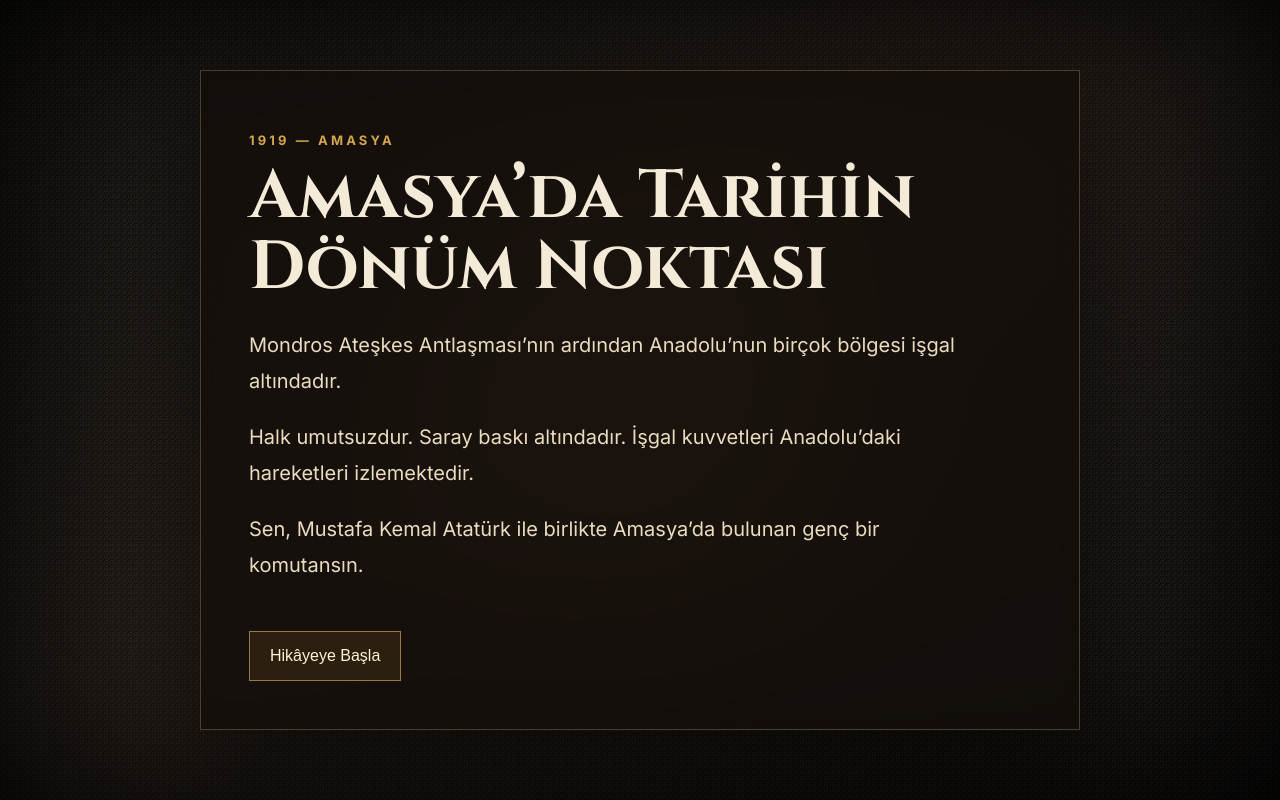
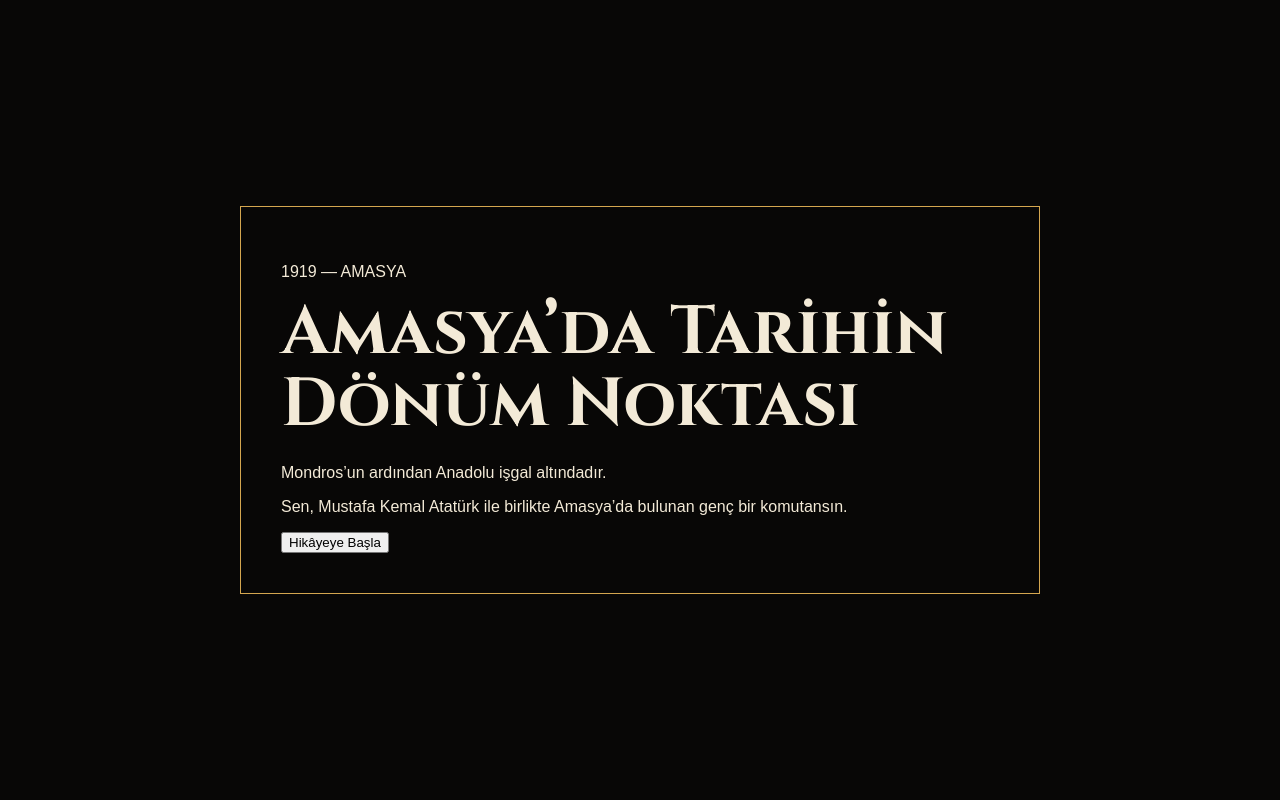
Before and after one commit to AYEXdws/yeniden-basla, a React (Vite) app: page / in a window 1280 px wide. Built offline with nearby package versions, Linux system fonts and the light colour scheme.

Commit message:
Update App.jsx

```diff
--- a/src/App.jsx
+++ b/src/App.jsx
@@ -1,105 +1,25 @@
-import { useMemo, useState } from "react";
-import { AnimatePresence, motion } from "framer-motion";
-import { storyData } from "./storyData";
-
 export default function App() {
-  const [sceneId, setSceneId] = useState("intro");
-  const [score, setScore] = useState(0);
-  const [result, setResult] = useState("");
-
-  const scene = useMemo(
-    () => storyData.find((item) => item.id === sceneId),
-    [sceneId]
-  );
-
-  function goNext(nextId) {
-    setResult("");
-    setSceneId(nextId);
-  }
-
-  function choose(choice) {
-    setResult(choice.result);
-    setScore((prev) => prev + choice.score);
-
-    setTimeout(() => {
-      setResult("");
-      setSceneId(choice.next);
-    }, 2600);
-  }
-
-  function restart() {
-    setSceneId("intro");
-    setScore(0);
-    setResult("");
-  }
-
   return (
-    <main className="experience">
-      <div className="grain" />
-      <div className="vignette" />
-
-      <AnimatePresence mode="wait">
-        <motion.section
-          key={scene.id}
-          className="scene-card"
-          initial={{ opacity: 0, y: 18, filter: "blur(8px)" }}
-          animate={{ opacity: 1, y: 0, filter: "blur(0px)" }}
-          exit={{ opacity: 0, y: -18, filter: "blur(8px)" }}
-          transition={{ duration: 0.7 }}
-        >
-          <p className="eyebrow">{scene.eyebrow}</p>
-          <h1>{scene.title}</h1>
-
-          <div className="story-text">
-            {scene.text?.map((line, index) => (
-              <motion.p
-                key={index}
-                initial={{ opacity: 0, y: 8 }}
-                animate={{ opacity: 1, y: 0 }}
-                transition={{ delay: 0.15 + index * 0.25 }}
-              >
-                {line}
-              </motion.p>
-            ))}
-          </div>
-
-          {scene.type === "intro" && (
-            <button className="primary-btn" onClick={() => goNext(scene.next)}>
-              {scene.button}
-            </button>
-          )}
-
-          {scene.choices && !result && (
-            <div className="choices">
-              {scene.choices.map((choice) => (
-                <button key={choice.label} onClick={() => choose(choice)}>
-                  {choice.label}
-                </button>
-              ))}
-            </div>
-          )}
-
-          {result && (
-            <motion.div
-              className="result-box"
-              initial={{ opacity: 0, scale: 0.96 }}
-              animate={{ opacity: 1, scale: 1 }}
-            >
-              {result}
-            </motion.div>
-          )}
-
-          {scene.type === "final" && (
-            <div className="final">
-              <blockquote>{scene.quote}</blockquote>
-              <p className="score">Millî İrade Puanı: {score}/8</p>
-              <button className="primary-btn" onClick={restart}>
-                Yeniden Başla
-              </button>
-            </div>
-          )}
-        </motion.section>
-      </AnimatePresence>
+    <main style={{
+      minHeight: "100vh",
+      background: "#080706",
+      color: "#f3ead7",
+      display: "grid",
+      placeItems: "center",
+      padding: "24px",
+      fontFamily: "Arial"
+    }}>
+      <section style={{
+        maxWidth: "800px",
+        border: "1px solid #d4a64f",
+        padding: "40px"
+      }}>
+        <p>1919 — AMASYA</p>
+        <h1>Amasya’da Tarihin Dönüm Noktası</h1>
+        <p>Mondros’un ardından Anadolu işgal altındadır.</p>
+        <p>Sen, Mustafa Kemal Atatürk ile birlikte Amasya’da bulunan genç bir komutansın.</p>
+        <button>Hikâyeye Başla</button>
+      </section>
     </main>
   );
 }
```
